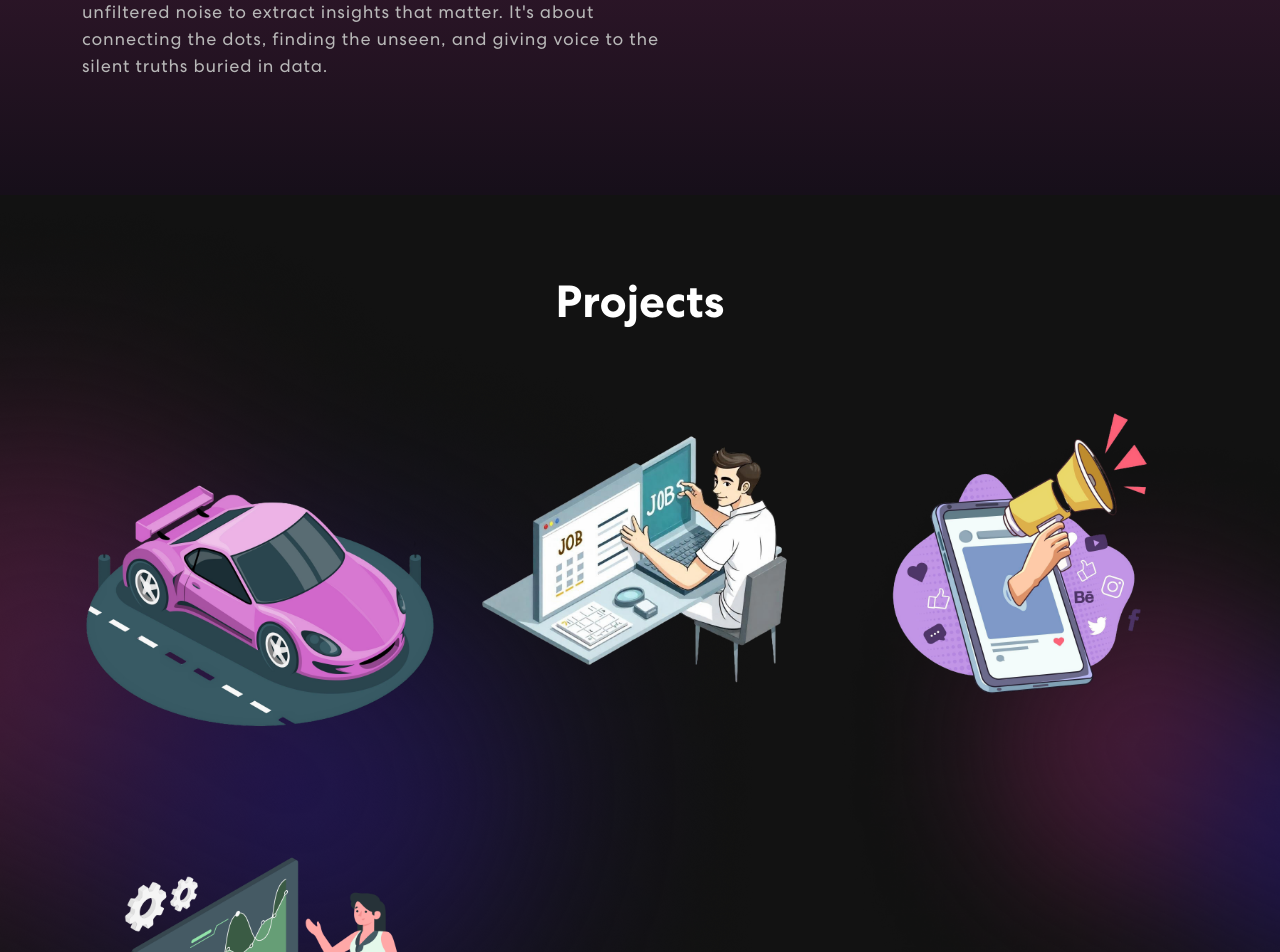
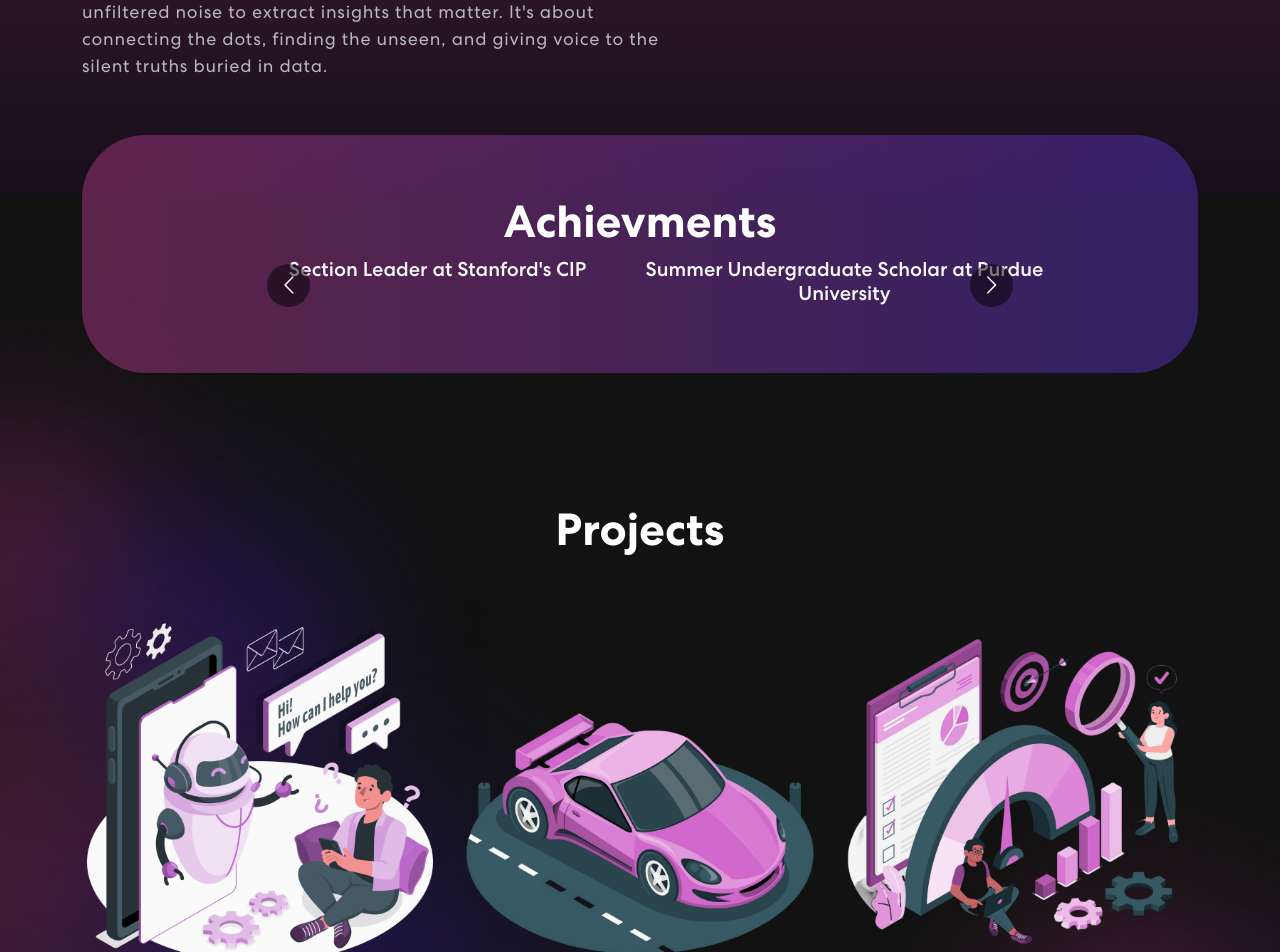
Before and after one commit to ZehraArshad/Portfolio_Website, a React (Create React App) app in the folder portfolio/: page / in a window 1280 px wide. Shown: the part 520-1472 px from the top of the page. Built offline with nearby package versions, Linux system fonts and the light colour scheme.

Commit message:
new projects added

```diff
--- a/portfolio/src/App.css
+++ b/portfolio/src/App.css
@@ -320,6 +320,22 @@ nav.navbar .navbar-toggler[aria-expanded="true"] .navbar-toggler-icon {
   padding: 60px 50px;
   margin-top: -60px;
 }
+
+
+
+.skill-ac {
+  background: linear-gradient(90.21deg, rgba(170, 54, 124, 0.5) -5.91%, rgba(74, 47, 189, 0.5) 111.58%);
+  border-radius: 64px;
+  text-align: center;
+  padding: 60px 50px;
+  margin-top: -60px;
+}
+
+.skill a{
+  text-decoration: none;
+  color: whitesmoke;
+}
+
 .skill h2 {
 	font-size: 45px;
 	font-weight: 700;
--- a/portfolio/src/App.js
+++ b/portfolio/src/App.js
@@ -3,6 +3,8 @@ import './App.css';
 import  {Banner} from "./components/Banner"
 import { NavBar } from "./components/Navbar";
 import 'bootstrap/dist/css/bootstrap.min.css';
+
+import { Achievement } from "./components/Achievments";
 import { Skills } from "./components/Skills";
 import {Projects} from "./components/Projects";
 function App() {
@@ -10,7 +12,7 @@ function App() {
     <div className="App">
       <NavBar/>
       <Banner/>
-
+      <Achievement/>
       <Projects/>
       <Skills/>
     </div>
--- /dev/null
+++ b/portfolio/src/components/Achievments.js
@@ -0,0 +1,58 @@
+import meter1 from "../assets/img/meter1.svg";
+import meter2 from "../assets/img/meter2.svg";
+import meter3 from "../assets/img/meter3.svg";
+import Carousel from 'react-multi-carousel';
+import 'react-multi-carousel/lib/styles.css';
+import colorSharp from "../assets/img/color-sharp.png"
+
+export const Achievement = () => {
+  const responsive = {
+    superLargeDesktop: {
+      // the naming can be any, depends on you.
+      breakpoint: { max: 4000, min: 3000 },
+      items: 5
+    },
+    desktop: {
+      breakpoint: { max: 3000, min: 1024 },
+      items: 3
+    },
+    tablet: {
+      breakpoint: { max: 1024, min: 464 },
+      items: 2
+    },
+    mobile: {
+      breakpoint: { max: 464, min: 0 },
+      items: 1
+    }
+  };
+
+  return (
+    <section className="skill" id="achievments">
+      <div className="container">
+        <div className="row">
+          <div className="col-12">
+            <div className="skill-ac wow zoomIn">
+              <h2>Achievments</h2>
+
+
+              <Carousel responsive={responsive} infinite={true} className="owl-carousel owl-theme skill-slider">
+                <div className="item">
+                  <a  href="https://www.linkedin.com/feed/update/urn:li:activity:7325234164289421312/" target="_blank" rel="noopener noreferrer">
+                    <h5>Section Leader at Stanford's CIP</h5>
+                  </a>
+                </div>
+
+                <div className="item">
+                  <a href="https://www.linkedin.com/posts/zehraarshad_stagepresence-surfer-boilerup-activity-6962729459229634560-iU37?utm_source=social_share_send&utm_medium=member_desktop_web&rcm=ACoAADf4ztEB6QB1gWUlBCQOvtDfJJJMnEgeOrg/" target="_blank" rel="noopener noreferrer">
+                    <h5>Summer Undergraduate Scholar at Purdue University</h5>
+                  </a>
+                </div>
+              </Carousel>
+            </div>
+          </div>
+        </div>
+      </div>
+      <img className="background-image-left" src={colorSharp} alt="Image" />
+    </section>
+  )
+}
--- a/portfolio/src/components/Navbar.js
+++ b/portfolio/src/components/Navbar.js
@@ -38,7 +38,9 @@ export const NavBar = ()=>{
         <Nav className="me-auto">
           <Nav.Link href="#home" className={activeLink==='home'?'active navbar-link':'navbar-link'} onClick={()=>{onUpdateActiveLink('home')}}>
             Home</Nav.Link>
+
           <Nav.Link href="#skills" className={activeLink==='skills'?'active navbar-link':'navbar-link'} onClick={()=>onUpdateActiveLink('skills')}>Tools</Nav.Link>
+          <Nav.Link href="#achievments" className={activeLink==='achievments'?'active navbar-link':'navbar-link'} onClick={()=>onUpdateActiveLink('achievments')}>Achievments</Nav.Link>
           <Nav.Link href="#projects" className={activeLink==='projects'?'active navbar-link':'navbar-link'} onClick={()=>onUpdateActiveLink('projects')}>Projects</Nav.Link>
 
         </Nav>
--- a/portfolio/src/components/Projects.js
+++ b/portfolio/src/components/Projects.js
@@ -5,6 +5,9 @@ import car from "../assets/img/car.png";
 import job from "../assets/img/jobs.png";
 import social from "../assets/img/socials.png";
 import DA from "../assets/img/DA.png";
+import treadmill from "../assets/img/market_research.png"
+
+import chatbot from "../assets/img/Chat_bot_amico.png"
 
 import 'animate.css';
 import TrackVisibility from 'react-on-screen';
@@ -12,6 +15,33 @@ import TrackVisibility from 'react-on-screen';
 export const Projects = () => {
 
   const projects = [
+
+
+
+    {
+      title: "Sentiment Analysis Chatbot",
+      description: "Sentiment Analyzer Chatbot Made Using DistilBert",
+      imgUrl: chatbot,
+      url:"https://github.com/ZehraArshad/Sentecare"
+    },
+
+    {
+      title: "Car Price Prediction",
+      description: "Regressor For Price Prediction",
+      imgUrl: car,
+      url:"https://github.com/ZehraArshad/Exploratory-Data-Analysis/tree/main/car_pred"
+    },
+
+
+    {
+      title: "AeroFit's Treadmill Analysis",
+      description: "Exploratory Data Analysis, Market Research",
+      imgUrl: treadmill,
+      url:"https://github.com/ZehraArshad/Exploratory-Data-Analysis/tree/main/Aerofit_Treadmill_Data"
+    },
+
+
+
     {
       title: "Car Data Analysis",
       description: "Excel Advanced Formulas",
```
Also changed, not shown: portfolio/src/assets/img/Chat_bot_amico.png (added), portfolio/src/assets/img/market_research.png (added).
